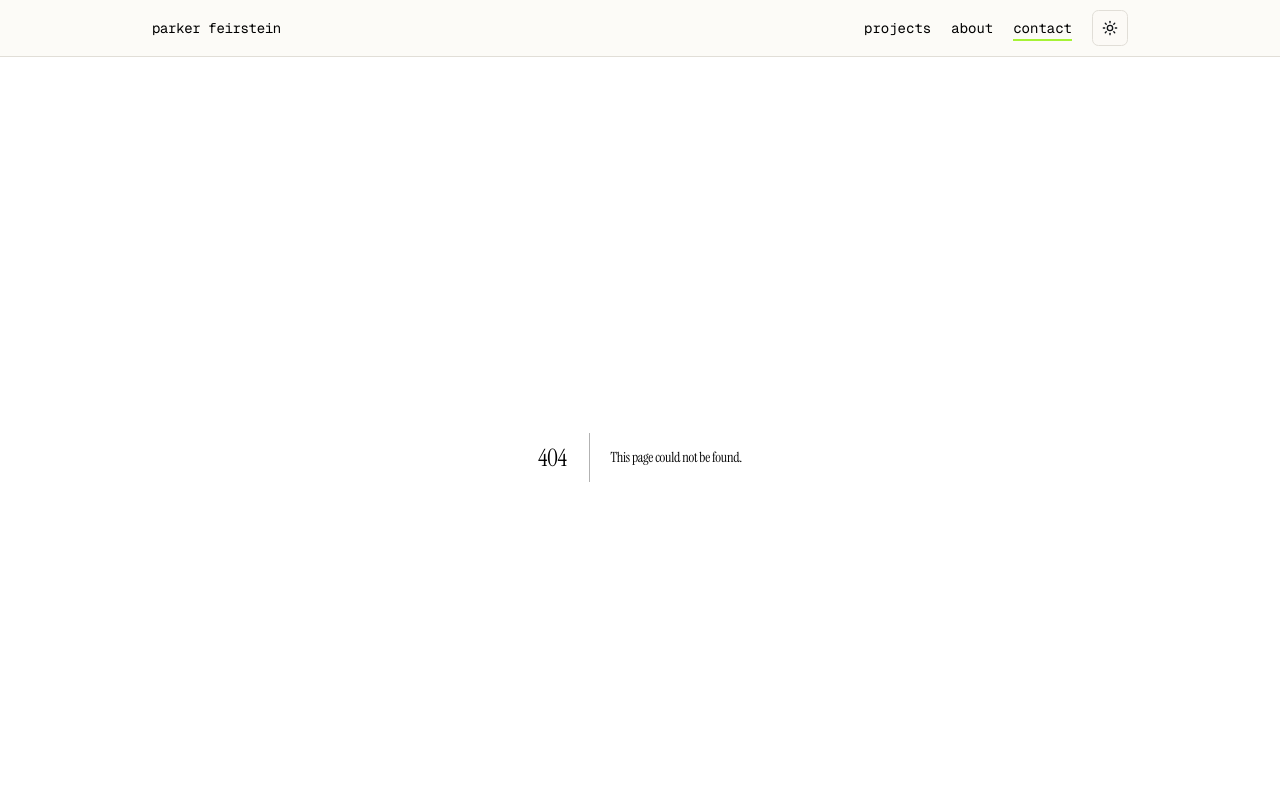
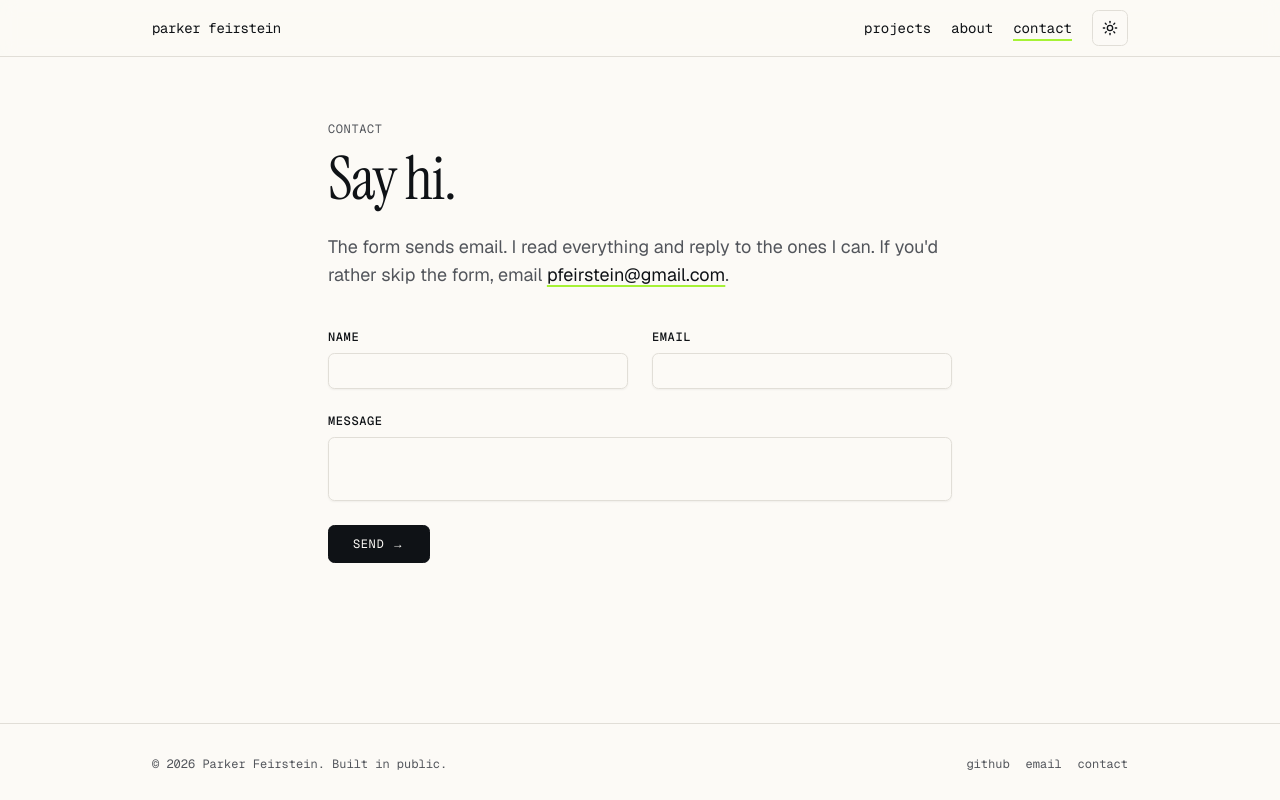
Before and after one commit to Parker05f/portfolio, a Next.js app: page /contact in a window 1280 px wide. Before the commit this address had no page. Shown: the top 800 px of the page. Built offline with nearby package versions, Linux system fonts and the light colour scheme.

Commit message:
feat: contact page — form + mailto fallback

```diff
--- /dev/null
+++ b/app/contact/page.tsx
@@ -0,0 +1,40 @@
+import type { Metadata } from "next";
+import Link from "next/link";
+import { ContactForm } from "@/components/contact/contact-form";
+import { PageTransition } from "@/components/motion/page-transition";
+import { site } from "@/lib/site";
+
+export const metadata: Metadata = {
+  title: "Contact",
+  description: "Say hi. I read everything.",
+};
+
+export default function ContactPage() {
+  return (
+    <PageTransition>
+      <section className="mx-auto w-full max-w-2xl px-4 py-16 sm:px-6">
+        <header className="mb-10">
+          <p className="font-mono text-xs uppercase tracking-wider text-muted-foreground">
+            contact
+          </p>
+          <h1 className="mt-3 font-display text-5xl sm:text-6xl leading-none">
+            Say hi.
+          </h1>
+          <p className="mt-6 text-lg text-muted-foreground text-pretty">
+            The form sends email. I read everything and reply to the ones I
+            can. If you&apos;d rather skip the form, email{" "}
+            <Link
+              href={`mailto:${site.email}`}
+              className="text-foreground underline decoration-signal decoration-2 underline-offset-4"
+            >
+              {site.email}
+            </Link>
+            .
+          </p>
+        </header>
+
+        <ContactForm />
+      </section>
+    </PageTransition>
+  );
+}
```
